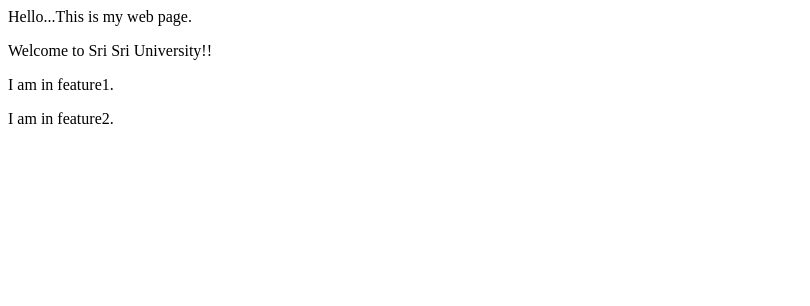
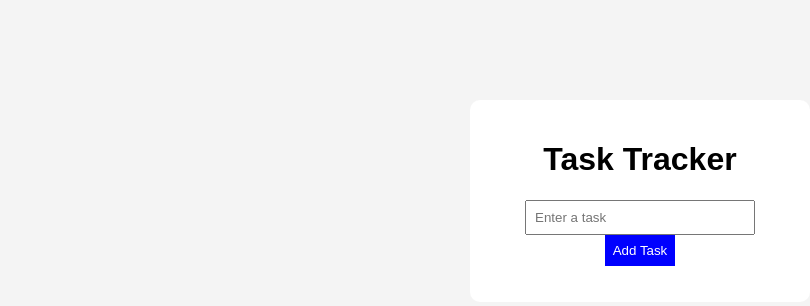
Before and after one commit to AshSharma07/my-repo, a plain HTML site: page index.html in a window 1280 px wide. Shown: the whole page, without its empty margins (0-810 px from the left). Drawn offline with Linux system fonts and the light colour scheme.

Commit message:
index is modified and style, script is added

```diff
--- a/index.html
+++ b/index.html
@@ -1,13 +1,20 @@
-<!DOCTYPE html5>
-<html>
-    <head>
-        <title>webpage</title>
-    </head>
-    <body>
+<!DOCTYPE html>
+<html lang="en">
+<head>
+    <title>Task Tracker</title>
+    <link rel="stylesheet" href="style.css">
+</head>
+<body>
 
-        <p>Hello...This is my web page.</p>
-        <p>Welcome to Sri Sri University!!</p>
-        <p>I am in feature1.</p>
-        <p>I am in feature2.</p>
-    </body>
+    <div class="container">
+        <h1>Task Tracker</h1>
+
+        <input type="text" id="taskInput" placeholder="Enter a task">
+        <button onclick="addTask()">Add Task</button>
+
+        <ul id="taskList"></ul>
+    </div>
+
+    <script src="script.js"></script>
+</body>
 </html>
--- /dev/null
+++ b/script.js
@@ -0,0 +1,26 @@
+function addTask() {
+    let input = document.getElementById("taskInput");
+    let taskText = input.value;
+
+    if (taskText === "") {
+        alert("Enter a task!");
+        return;
+    }
+
+    let li = document.createElement("li");
+    li.textContent = taskText;
+
+    let delBtn = document.createElement("span");
+    delBtn.textContent = "❌";
+    delBtn.className = "delete";
+
+    delBtn.onclick = function () {
+        li.remove();
+    };
+
+    li.appendChild(delBtn);
+
+    document.getElementById("taskList").appendChild(li);
+
+    input.value = "";
+}
--- /dev/null
+++ b/style.css
@@ -0,0 +1,37 @@
+body {
+    font-family: Arial;
+    background: #f4f4f4;
+    text-align: center;
+}
+
+.container {
+    background: white;
+    width: 300px;
+    margin: 100px auto;
+    padding: 20px;
+    border-radius: 10px;
+}
+
+input {
+    width: 70%;
+    padding: 8px;
+}
+
+button {
+    padding: 8px;
+    background: blue;
+    color: white;
+    border: none;
+    cursor: pointer;
+}
+
+li {
+    margin: 10px 0;
+    list-style: none;
+}
+
+.delete {
+    color: red;
+    cursor: pointer;
+    margin-left: 10px;
+}
```
Also changed, not shown: devsecops/file.html (deleted, +0 -10 lines).
